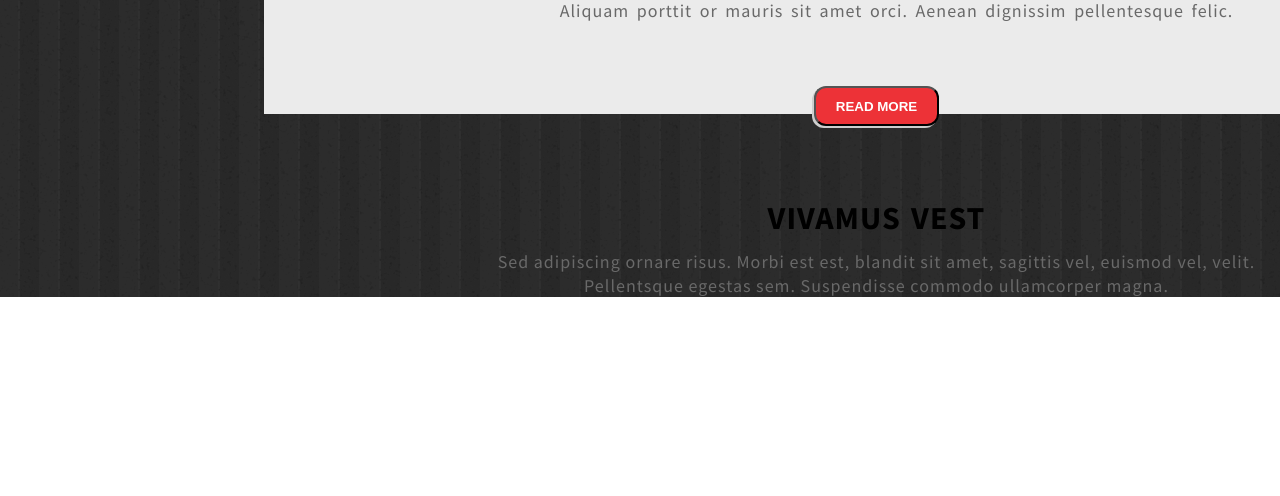
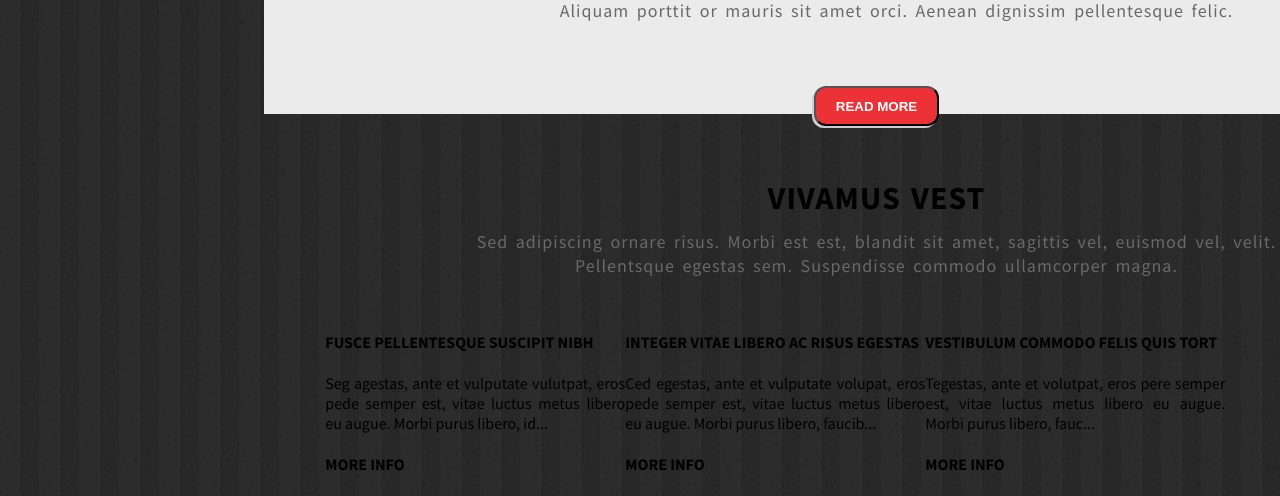
Before and after one commit to marinka873/labs, a plain HTML site: page 1/Bem.html in a window 1280 px wide. Shown: the part 758-1254 px from the top of the page. Before the commit the page ends 1055 px from the top, so only its background shows below. Drawn offline with Linux system fonts and the light colour scheme.

Commit message:
add main content

```diff
--- a/1/Bem.html
+++ b/1/Bem.html
@@ -31,22 +31,53 @@
                 <p>Aliquam porttit or mauris sit amet orci. Aenean dignissim pellentesque felic.</p>
             </div>
             <div class="content-line">
+                <!--<div class="content-line-left">-->
+                    <!--<hr>-->
+                    <!--<hr>-->
+                    <!--<hr>-->
+                <!--</div>-->
+               <div class="content-button">
                    <button>
                     <b>READ MORE</b>
                     </button>
+               </div>
+                <!--<div class="content-line-right">-->
+                    <!--<hr>-->
+                    <!--<hr>-->
+                    <!--<hr>-->
+                <!--</div>-->
         </div>
             <div class="content-row2">
                 <h1>VIVAMUS VEST </h1>
                 <p>Sed adipiscing ornare risus. Morbi est est, blandit sit amet, sagittis vel, euismod vel, velit.</p>
                 <p>Pellentsque egestas sem. Suspendisse commodo ullamcorper magna.</p>
+            </div>
+            <div class="content-blocks">
+                <div class="content-block-left">
+                    <h4>FUSCE PELLENTESQUE SUSCIPIT NIBH  </h4>
+                    <p>Seg agestas, ante et vulputate vulutpat, eros pede semper est, vitae luctus metus libero eu augue. Morbi purus libero, id... </p>
+                    <h4>MORE INFO<i class="fa fa-chevron-right" aria-hidden="true"></i></h4>
+                </div>
+                <div class="content-block-center">
+                    <h4>INTEGER VITAE LIBERO AC RISUS EGESTAS</h4>
+                    <p>Ced egestas, ante et vulputate volupat, eros pede semper est, vitae luctus metus libero eu augue. Morbi purus libero, faucib... </p>
+                    <h4>MORE INFO<i class="fa fa-chevron-right" aria-hidden="true"></i></h4>
 
                 </div>
+                <div class="content-block-right">
+                    <h4>VESTIBULUM COMMODO FELIS QUIS TORT</h4>
+                    <p>Tegestas, ante et volutpat, eros pere semper est, vitae luctus metus libero eu augue. Morbi purus libero, fauc...</p>
+                    <h4>MORE INFO<i class="fa fa-chevron-right" aria-hidden="true"></i></h4>
+                </div>
+            </div>
+            <!--<div class="content-row3">-->
+                <!--<h1>CRAS IACULIS</h1>-->
+                <!--<p>Fusce lobortis lorem at ipsum semper sagittis</p>-->
+            <!--</div>-->
         </div>
 
 
     </div>
-    <footer class="footer">
-    <h1>Footer</h1>
-</footer>
+</div>
 </body>
 </html>
--- a/1/css/Bem.css
+++ b/1/css/Bem.css
@@ -69,7 +69,7 @@ body{
     text-indent: 40px;
     line-height: 0.7;
 }
-.content-row1, .content-row2 h1{
+.content-row1, .content-row2, .content-row3 h1{
     word-spacing: 3px;
     letter-spacing: 1px;
 }
@@ -85,6 +85,12 @@ body{
     letter-spacing: 1px;
     line-height: 0.3;
 }
+.content-row3 p{
+    color: dimgray;
+    font-size: 18px;
+    letter-spacing: 1px;
+    line-height: 0.3;
+}
 button{
     background-color: #ed3237;
     color: white;
@@ -93,9 +99,31 @@ button{
     height: 40px;
     box-shadow: -2px 2px #cecece;
 }
+.content-button{
+    align-content: space-between;
+}
 .content-line{
     padding-top: 55px;
 }
+
 .content-row2{
-    padding-top: 50px;
+    padding-top: 30px;
 }
+.content-blocks{
+    padding-top: 2%;
+    text-align: justify;
+}
+.content-block-left{
+    float: left;
+    width: 300px;
+    margin-left: 5%;
+
+}
+.content-block-center{
+    float: left;
+    width: 300px;
+}
+.content-block-right{
+    float: left;
+    width: 300px;
+}
```
Lines whose indentation alone changed are shown as unchanged.
